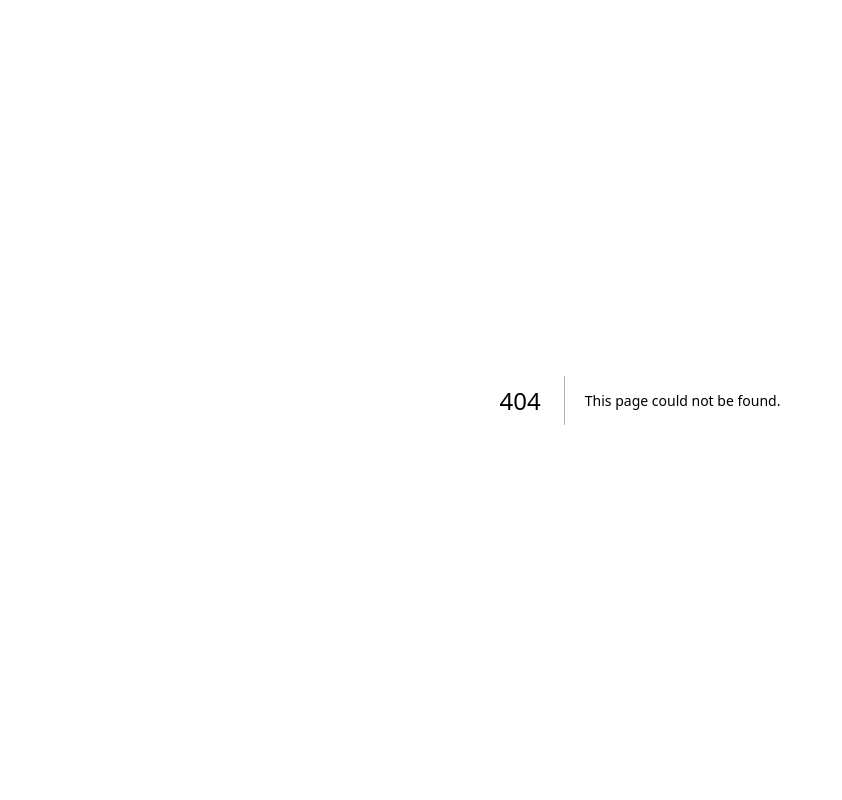
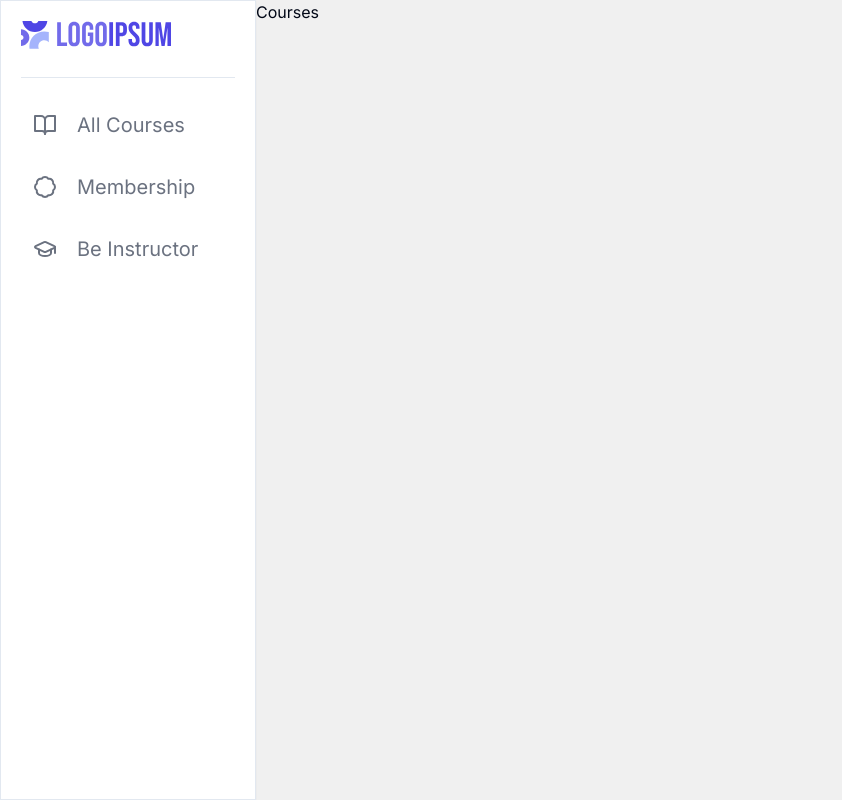
Before and after one commit to alpha-abhii/study_room, a Next.js app: page /courses in a window 1280 px wide. Before the commit this address had no page. Shown: the whole page, without its empty margins (0-842 px from the left). Built offline with nearby package versions, Linux system fonts and the light colour scheme.

Commit message:
sidenav is created

```diff
--- /dev/null
+++ b/src/app/(router)/_components/SideNav.jsx
@@ -0,0 +1,41 @@
+'use client'
+import { BadgeIcon, BookOpen, GraduationCap } from 'lucide-react'
+import Image from 'next/image'
+import React from 'react'
+
+const SideNav = () => {
+    const menu = [
+        {
+            id: 1,
+            name: 'All Courses',
+            icon: BookOpen
+        },
+        {
+            id: 2,
+            name: 'Membership',
+            icon: BadgeIcon
+        },
+        {
+            id: 3,
+            name: 'Be Instructor',
+            icon: GraduationCap
+        },
+    ]
+    return (
+        <div className='p-5 bg-white shadow-sm border h-screen'>
+            <Image src='/logo.svg' alt='logo' width={150} height={50}/>
+            <hr className='mt-7'/>
+            {/* Menu List */}
+            <div className='mt-5'>
+                {menu.map((item,index)=>(
+                    <div className='group flex gap-5 mt-2 p-3 text-[20px] items-center text-gray-500 cursor-pointer hover:bg-primary hover:text-white rounded-md transition-all ease-in-out duration-200'>
+                        <item.icon className='group-hover:animate-bounce'/>
+                        <h2>{item.name}</h2>
+                    </div>
+                ))}
+            </div>
+        </div>
+    )
+}
+
+export default SideNav
--- /dev/null
+++ b/src/app/(router)/courses/page.jsx
@@ -0,0 +1,9 @@
+import React from 'react'
+
+const Courses = () => {
+  return (
+    <div>Courses</div>
+  )
+}
+
+export default Courses
--- /dev/null
+++ b/src/app/(router)/layout.jsx
@@ -0,0 +1,17 @@
+import React from 'react'
+import SideNav from './_components/SideNav'
+
+const layout = ({children}) => {
+  return (
+    <div>
+      <div className='sm:w-64 sm:block fixed'>
+        <SideNav/>
+      </div>
+      <div className='ml-64'>
+        {children}
+      </div>
+    </div>
+  )
+}
+
+export default layout
```
Also changed, not shown: public/logo.svg (added).
